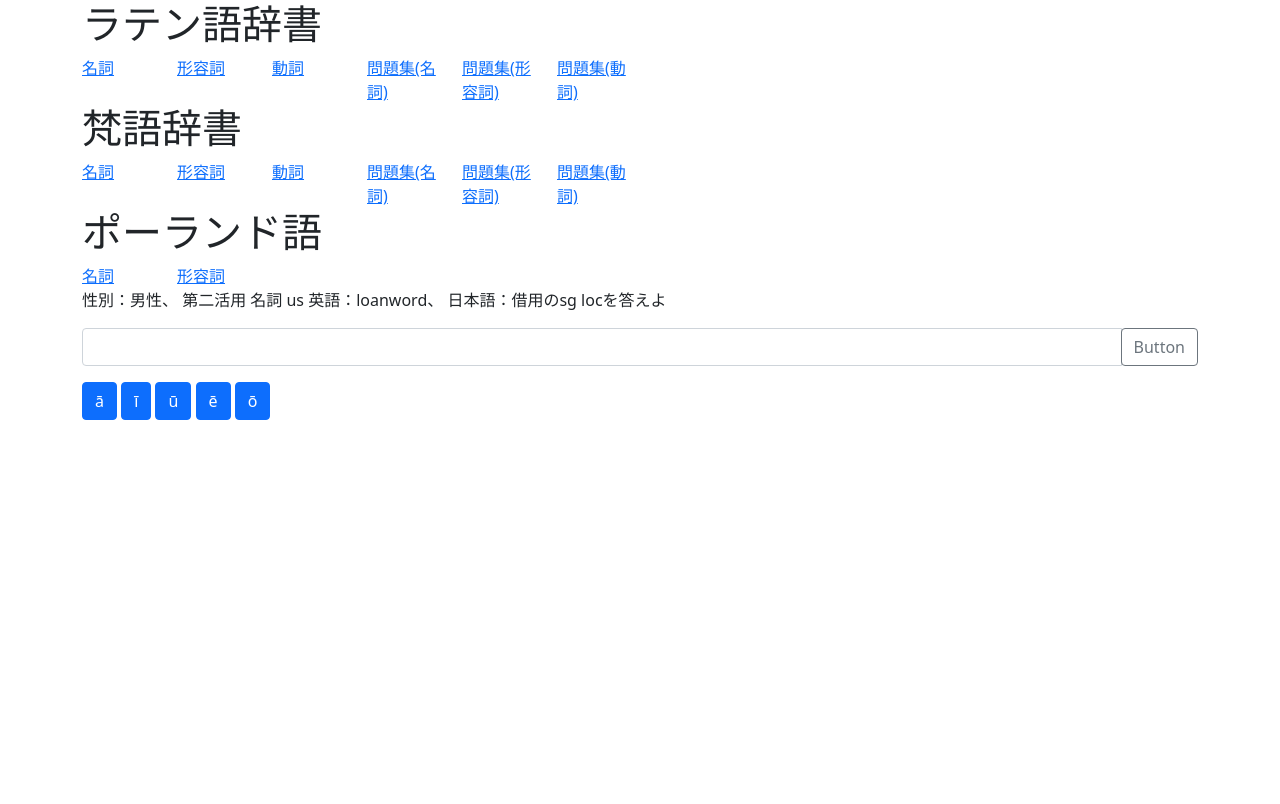
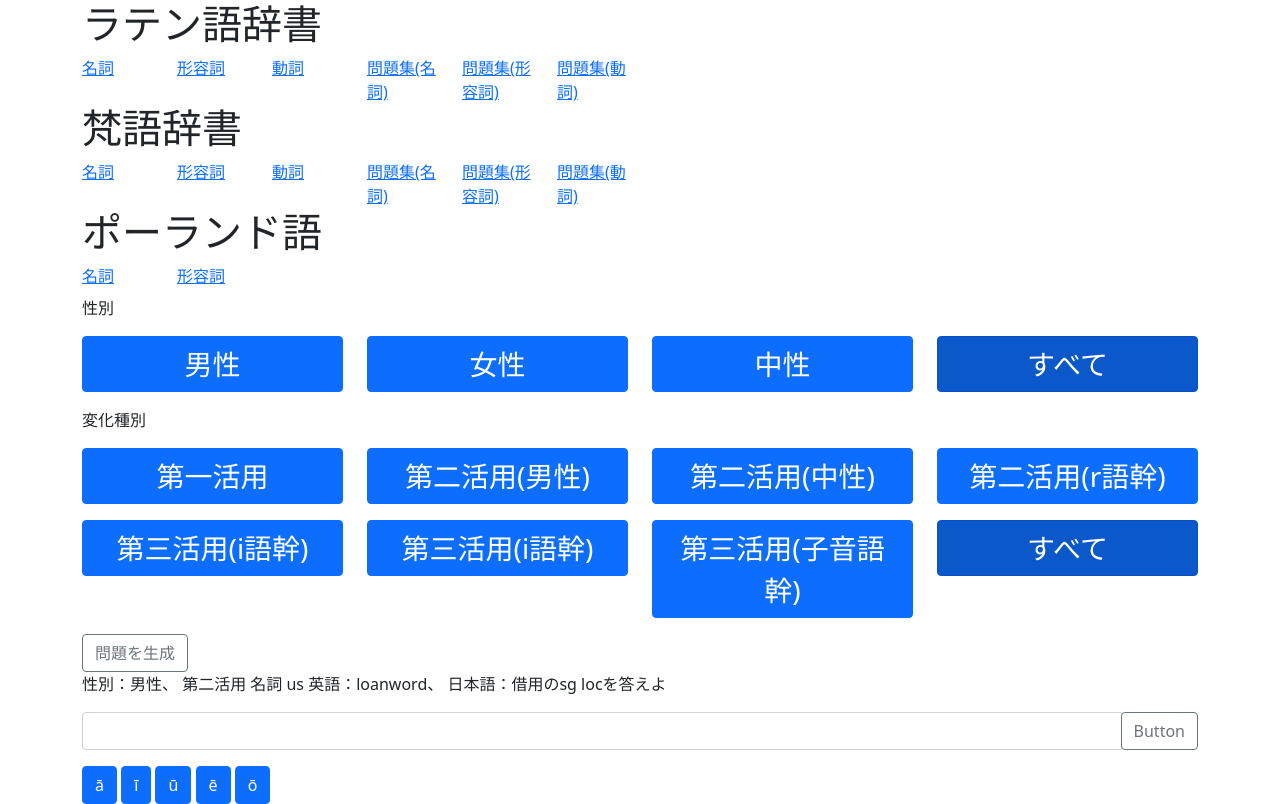
Before and after one commit to Anarcho-Hacktivist-JP/indoeuropean_dictionary, a PHP site: page /practice_latin_noun.php in a window 1280 px wide. Before the commit the page ends 420 px from the top, so only its background shows below. Run offline with PHP 8.4, Linux system fonts and the light colour scheme; data that the repository does not hold is empty; some libraries are stand-ins or nearby versions.

Commit message:
コミット

```diff
--- a/html/dictionary_latin_noun.php
+++ b/html/dictionary_latin_noun.php
@@ -126,7 +126,7 @@ if(count($janome_result) > 1 && !ctype_alnum($input_noun) && !strpos($input_noun
   <body>
     <div class="container item table-striped">
       <p>あいまい検索は+</p>
-      <form action="" method="post" class="mt-4 mb-4" id="form-search">
+      <form action="" method="post" class="mt-4 mb-4 form-search" id="form-search">
         <input type="text" name="input_noun" id="input_noun" class="">
         <input type="submit" class="btn-check" id="btn-search">
         <label class="btn" for="btn-search">検索</label>
@@ -154,7 +154,7 @@ if(count($janome_result) > 1 && !ctype_alnum($input_noun) && !strpos($input_noun
   </footer>
     <script src="https://cdn.jsdelivr.net/npm/bootstrap@5.1.3/dist/js/bootstrap.bundle.min.js" integrity="sha384-ka7Sk0Gln4gmtz2MlQnikT1wXgYsOg+OMhuP+IlRH9sENBO0LRn5q+8nbTov4+1p" crossorigin="anonymous"></script>
     <script>
-        var noun_table_data = '<?php echo json_encode($declensions, JSON_UNESCAPED_UNICODE); ?>';
+      var noun_table_data = '<?php echo json_encode($declensions, JSON_UNESCAPED_UNICODE); ?>';
     </script>
     <script>
         $(function(){
@@ -257,7 +257,6 @@ if(count($janome_result) > 1 && !ctype_alnum($input_noun) && !strpos($input_noun
             add_chara($(this).val(), selIdx);
 	        });
         }
-
     </script>
   </body>
 </html>
--- a/html/dictionary_sanskrit_verb.php
+++ b/html/dictionary_sanskrit_verb.php
@@ -118,6 +118,7 @@ if(count($janome_result) > 1 && !ctype_alnum($input_verb) && !strpos($input_verb
           <?php echo Commons::select_option($conjugations); ?>
         </select>
       </form>
+      <?php echo Sanskrit_Common::input_special_button(); ?>
       <details>
         <summary>一次動詞</summary>
         <table class="table-bordered text-nowrap" id="primary-conjugation-table">
--- a/html/language_class/Sanskrit_Common.php
+++ b/html/language_class/Sanskrit_Common.php
@@ -1195,6 +1195,10 @@ class Sanskrit_Common {
         	<button class="btn btn-primary" type="button" id="button-R" value="ṝ">ṝ</button>
         	<button class="btn btn-primary" type="button" id="button-l" value="ḷ">ḷ</button>
         	<button class="btn btn-primary" type="button" id="button-L" value="ḹ">ḹ</button>
+        	<button class="btn btn-primary" type="button" id="button-G" value="ṅ">ṅ</button>
+        	<button class="btn btn-primary" type="button" id="button-J" value="ñ">ñ</button>
+        	<button class="btn btn-primary" type="button" id="button-M" value="ṃ">ṃ</button>
+        	<button class="btn btn-primary" type="button" id="button-N" value="ṇ">ṇ</button>
         	<button class="btn btn-primary" type="button" id="button-t" value="ṭ">ṭ</button>
         	<button class="btn btn-primary" type="button" id="button-d" value="ḍ">ḍ</button>
         	<button class="btn btn-primary" type="button" id="button-z" value="ś">ś</button>
--- a/html/practice_latin_noun.php
+++ b/html/practice_latin_noun.php
@@ -9,8 +9,14 @@ include(dirname(__FILE__) . "/language_class/Database_session.php");
 include(dirname(__FILE__) . "/language_class/Commons.php");
 include(dirname(__FILE__) . "/language_class/Latin_Common.php");
 
-//
-$question_word = Latin_Common::get_random_noun();
+// 挿入データ－性別－
+$gender = trim(filter_input(INPUT_POST, 'gender'));
+// 挿入データ－活用種別－
+$declension = trim(filter_input(INPUT_POST, 'declension'));
+
+
+// 単語を検索
+$question_word = Latin_Common::get_random_noun($gender, $declension);
 // 読み込み
 $latin_noun = new Latin_Noun($question_word["dictionary_stem"]);
 // 問題集生成
@@ -28,10 +34,69 @@ $question_data = $latin_noun->get_form_by_number_case();
     <link rel="stylesheet" type="text/css" href="https://cdn.datatables.net/v/dt/dt-1.10.18/datatables.min.css"/>
     <script src="https://code.jquery.com/jquery-3.3.1.js"></script>
     <script type="text/javascript" src="https://cdn.datatables.net/v/dt/dt-1.10.18/datatables.min.js"></script>
+    <script src="https://unpkg.com/form-storage@latest/build/form-storage.js"></script>
   </head>
   <?php require_once("header.php"); ?>
   <body>
     <div class="container item">
+      <form action="" method="post" class="mt-2" id="practice-condition" name="practice_condition">
+       <p>性別</p>
+       <section class="row">
+         <div class="col-md-3">
+           <input type="radio" name="gender" class="btn-check" id="btn-masculine" autocomplete="off" value="Masculine">
+           <label class="btn btn-primary w-100 mb-3 fs-3" for="btn-masculine">男性</label>
+         </div>
+         <div class="col-md-3">
+           <input type="radio" name="gender" class="btn-check" id="btn-femine" autocomplete="off" value="Feminine">
+           <label class="btn btn-primary w-100 mb-3 fs-3" for="btn-femine">女性</label>
+         </div>
+         <div class="col-md-3">
+           <input type="radio" name="gender" class="btn-check" id="btn-neuter" autocomplete="off" value="Neuter">
+           <label class="btn btn-primary w-100 mb-3 fs-3" for="btn-neuter">中性</label>
+         </div>
+         <div class="col-md-3">
+           <input type="radio" name="gender" class="btn-check" id="btn-all-gender" autocomplete="off" value="" checked="checked">
+           <label class="btn btn-primary w-100 mb-3 fs-3" for="btn-all-gender">すべて</label>
+         </div>
+       </section>
+       <p>変化種別</p>
+       <section class="row">
+         <div class="col-md-3">
+           <input type="radio" name="declension" class="btn-check" id="btn-1" autocomplete="off" value="1">
+           <label class="btn btn-primary w-100 mb-3 fs-3" for="btn-1">第一活用</label>
+         </div>
+         <div class="col-md-3">
+           <input type="radio" name="declension" class="btn-check" id="btn-2" autocomplete="off" value="2">
+           <label class="btn btn-primary w-100 mb-3 fs-3" for="btn-2">第二活用(男性)</label>
+         </div>
+         <div class="col-md-3">
+           <input type="radio" name="declension" class="btn-check" id="btn-2um" autocomplete="off" value="2um">
+           <label class="btn btn-primary w-100 mb-3 fs-3" for="btn-2um">第二活用(中性)</label>
+         </div>
+         <div class="col-md-3">
+           <input type="radio" name="declension" class="btn-check" id="btn-2r" autocomplete="off" value="2r">
+           <label class="btn btn-primary w-100 mb-3 fs-3" for="btn-2r">第二活用(r語幹)</label>
+         </div>
+         <div class="col-md-3">
+           <input type="radio" name="declension" class="btn-check" id="btn-3" autocomplete="off" value="3">
+           <label class="btn btn-primary w-100 mb-3 fs-3" for="btn-3">第三活用(i語幹)</label>
+         </div>
+         <div class="col-md-3">
+           <input type="radio" name="declension" class="btn-check" id="btn-3i" autocomplete="off" value="3i">
+           <label class="btn btn-primary w-100 mb-3 fs-3" for="btn-3i">第三活用(i語幹)</label>
+         </div>
+         <div class="col-md-3">
+           <input type="radio" name="declension" class="btn-check" id="btn-3con" autocomplete="off" value="3con">
+           <label class="btn btn-primary w-100 mb-3 fs-3" for="btn-3con">第三活用(子音語幹)</label>
+         </div>
+         <div class="col-md-3">
+           <input type="radio" name="declension" class="btn-check" id="btn-all-declension" autocomplete="off" value="" checked="checked">
+           <label class="btn btn-primary w-100 mb-3 fs-3" for="btn-all-declension">すべて</label>
+         </div>
+       </section>
+       <input type="submit" class="btn-check" id="btn-search">
+       <label class="btn btn-outline-secondary" for="btn-search">問題を生成</label>
+      </form>
       <p><?php echo $question_data['question_sentence']; ?></p>
       <div class="input-group mb-3">
         <input type="text" class="form-control" aria-describedby="basic-addon2" id="input-answer">
@@ -52,21 +117,16 @@ $question_data = $latin_noun->get_form_by_number_case();
           // イベントを設定
           setEvents();
         });
-
         function answer_the_question(){
           var answer = $('#input-answer').val();
-
           // JSON → 配列に書き換え
           var json_question_data = JSON.parse(question_data);
-
           if(answer == json_question_data['answer']){
             alert("正解");
-            location.reload();
           } else {
             alert("不正解");
           }
         }
-
         // 入力ボックスに文字の挿入
         function add_chara(str, selIdx)
         {
```
Also changed, not shown: html/dictionary_sanskrit_adjective.php (+9 -0 lines), html/dictionary_sanskrit_noun.php (+9 -0 lines).
